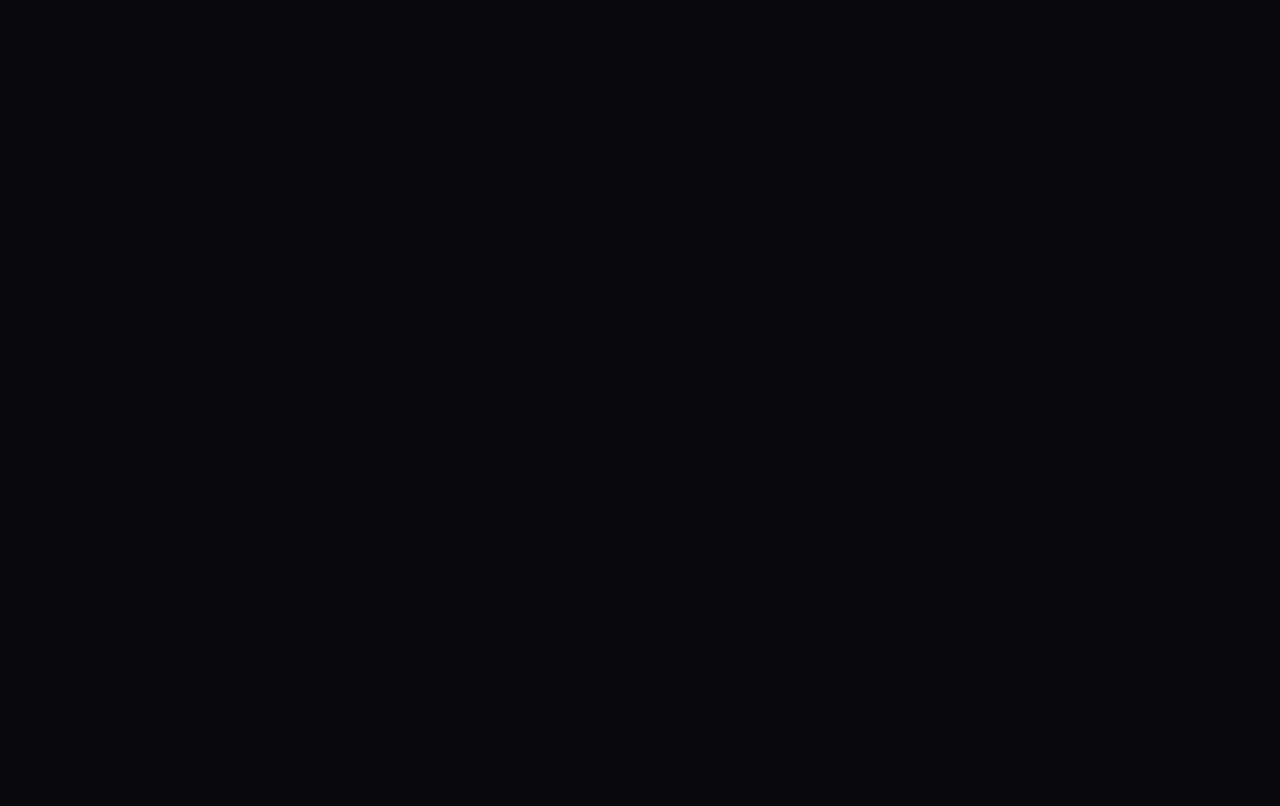
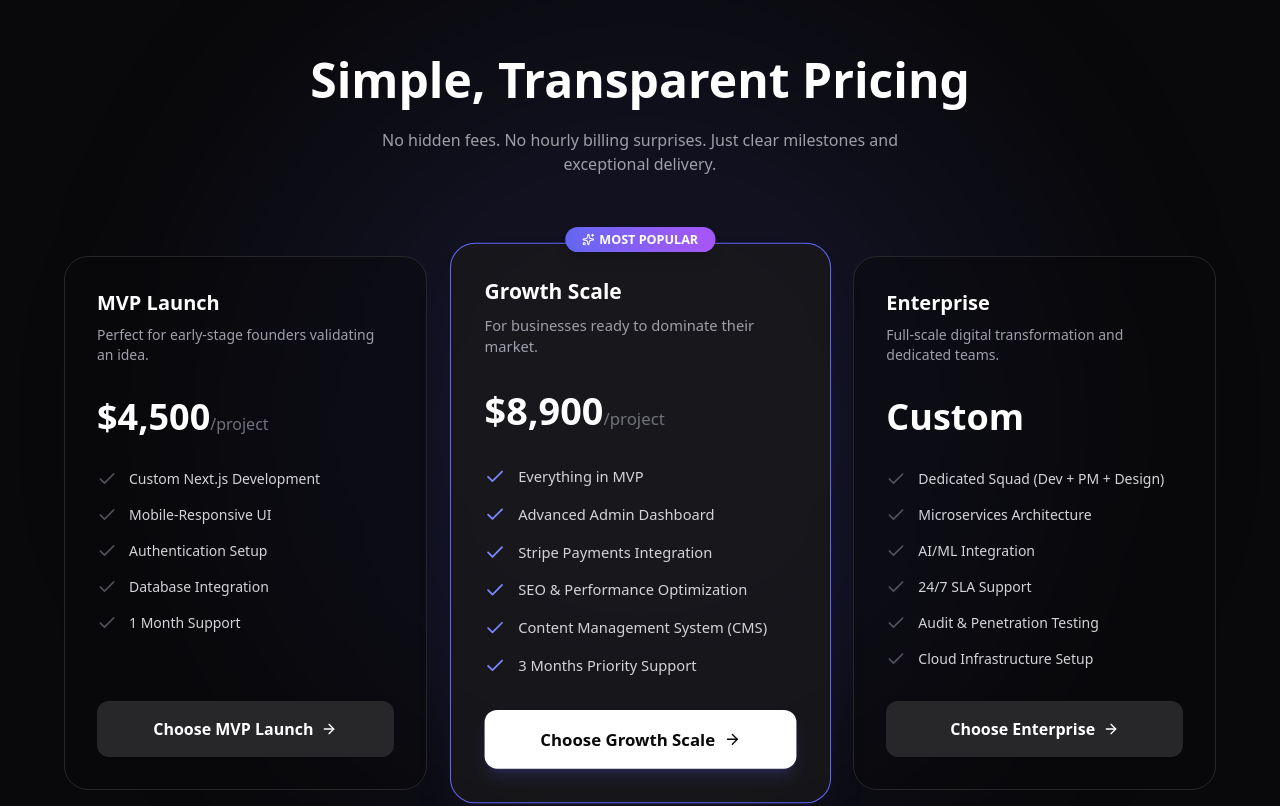
Before and after one commit to toyoneitor3000/flagship-agency, a Next.js app: page / in a window 1280 px wide. Shown: the part 1820-2626 px from the top of the page. Before the commit the page ends 917 px from the top, so only its background shows below. Built offline with nearby package versions, Linux system fonts and the light colour scheme.

Commit message:
FEAT: Add Pricing section and connect Features to Home page

```diff
--- a/package.json
+++ b/package.json
@@ -1,5 +1,5 @@
 {
-  "name": "flagship_web",
+  "name": "purrpurr_web",
   "version": "0.1.0",
   "private": true,
   "scripts": {
--- a/src/app/page.tsx
+++ b/src/app/page.tsx
@@ -1,5 +1,7 @@
 import { Navbar } from '@/components/ui/Navbar';
 import { Hero } from '@/components/ui/Hero';
+import { Features } from '@/components/ui/Features';
+import { Pricing } from '@/components/ui/Pricing';
 import { Footer } from '@/components/ui/Footer';
 
 export default function Home() {
@@ -7,6 +9,8 @@ export default function Home() {
     <main className='min-h-screen bg-zinc-950 selection:bg-indigo-500/30 selection:text-indigo-200'>
       <Navbar />
       <Hero />
+      <Features />
+      <Pricing />
       <Footer />
     </main>
   );
--- a/src/components/ui/Pricing.tsx
+++ b/src/components/ui/Pricing.tsx
@@ -1,31 +1,29 @@
 'use client';
 
 import { motion } from 'framer-motion';
-import { Check } from 'lucide-react';
+import { Check, ArrowRight, Sparkles } from 'lucide-react';
+import Link from 'next/link';
 
 const plans = [
   {
     name: 'MVP Launch',
-    price: '$4,900',
-    description: 'Perfect for startups validating an idea.',
-    features: ['Landing Page + Core Feature', 'Next.js + Tailwind Stack', '2 Weeks Delivery', 'Basic SEO Setup', '1 Month Support'],
-    cta: 'Start MVP',
+    price: '$4,500',
+    description: 'Perfect for early-stage founders validating an idea.',
+    features: ['Custom Next.js Development', 'Mobile-Responsive UI', 'Authentication Setup', 'Database Integration', '1 Month Support'],
     popular: false,
   },
   {
-    name: 'Scale-Up Product',
-    price: '$12,500',
-    description: 'Full-featured application for growth.',
-    features: ['Complex User Flows', 'Authentication & Database', 'Payment Integration (Stripe)', 'Admin Dashboard', '4 Weeks Delivery', 'Priority Support'],
-    cta: 'Scale Now',
+    name: 'Growth Scale',
+    price: '$8,900',
+    description: 'For businesses ready to dominate their market.',
+    features: ['Everything in MVP', 'Advanced Admin Dashboard', 'Stripe Payments Integration', 'SEO & Performance Optimization', 'Content Management System (CMS)', '3 Months Priority Support'],
     popular: true,
   },
   {
-    name: 'Enterprise Custom',
+    name: 'Enterprise',
     price: 'Custom',
-    description: 'Dedicated team for large-scale systems.',
-    features: ['Microservices Architecture', 'AI/ML Integration', 'Custom SLAs', '24/7 Incident Response', 'Audited Security', 'Dedicated Project Manager'],
-    cta: 'Contact Sales',
+    description: 'Full-scale digital transformation and dedicated teams.',
+    features: ['Dedicated Squad (Dev + PM + Design)', 'Microservices Architecture', 'AI/ML Integration', '24/7 SLA Support', 'Audit & Penetration Testing', 'Cloud Infrastructure Setup'],
     popular: false,
   },
 ];
@@ -33,45 +31,61 @@ const plans = [
 export const Pricing = () => {
   return (
     <section className='py-32 bg-zinc-950 relative overflow-hidden' id='pricing'>
+      {/* Ambient Glow */}
+      <div className='absolute top-1/2 left-1/2 -translate-x-1/2 -translate-y-1/2 w-[800px] h-[800px] bg-indigo-500/10 rounded-full blur-[120px] pointer-events-none' />
+
       <div className='container mx-auto px-4 relative z-10'>
         <div className='text-center mb-20'>
-          <h2 className='text-3xl md:text-5xl font-bold text-white mb-6'>Transparent Investment</h2>
-          <p className='text-zinc-400 max-w-2xl mx-auto'>No hidden fees. No hourly billing surprises. Flat-rate pricing for world-class engineering.</p>
+          <h2 className='text-3xl md:text-5xl font-bold text-white mb-6'>Simple, Transparent Pricing</h2>
+          <p className='text-zinc-400 max-w-xl mx-auto'>No hidden fees. No hourly billing surprises. Just clear milestones and exceptional delivery.</p>
         </div>
 
-        <div className='grid grid-cols-1 md:grid-cols-3 gap-8 max-w-6xl mx-auto'>
+        <div className='grid grid-cols-1 lg:grid-cols-3 gap-8 max-w-6xl mx-auto'>
           {plans.map((plan, index) => (
             <motion.div
-              key={index}
+              key={plan.name}
               initial={{ opacity: 0, y: 20 }}
               whileInView={{ opacity: 1, y: 0 }}
               transition={{ delay: index * 0.1 }}
-              className={`relative p-8 rounded-3xl border flex flex-col ${plan.popular ? 'bg-zinc-900/80 border-indigo-500/50 shadow-2xl shadow-indigo-900/20' : 'bg-zinc-900/30 border-zinc-800'}`}
+              className={`relative p-8 rounded-3xl border flex flex-col ${plan.popular ? 'bg-zinc-900/80 border-indigo-500 shadow-2xl shadow-indigo-500/10 scale-105 z-10' : 'bg-zinc-950/50 border-zinc-800 hover:bg-zinc-900/50 transition-colors'}`}
             >
               {plan.popular && (
-                <span className='absolute -top-4 left-1/2 -translate-x-1/2 px-4 py-1 bg-indigo-500 text-white text-xs font-bold rounded-full uppercase tracking-wider'>
-                  Most Popular
-                </span>
+                <div className='absolute -top-4 left-1/2 -translate-x-1/2 px-4 py-1 bg-gradient-to-r from-indigo-500 to-purple-500 text-white text-xs font-bold rounded-full flex items-center gap-1 shadow-lg'>
+                  <Sparkles className='w-3 h-3' />
+                  MOST POPULAR
+                </div>
               )}
 
               <div className='mb-8'>
                 <h3 className='text-xl font-bold text-white mb-2'>{plan.name}</h3>
-                <div className='text-4xl font-bold text-white mb-2'>{plan.price}</div>
-                <p className='text-zinc-400 text-sm'>{plan.description}</p>
+                <p className='text-zinc-400 text-sm h-10'>{plan.description}</p>
               </div>
 
-              <ul className='space-y-4 mb-8 flex-1'>
-                {plan.features.map((feature, i) => (
-                  <li key={i} className='flex items-start gap-3 text-zinc-300 text-sm'>
-                    <Check className='w-5 h-5 text-indigo-400 shrink-0' />
+              <div className='mb-8'>
+                <span className='text-4xl font-bold text-white'>{plan.price}</span>
+                {plan.price !== 'Custom' && <span className='text-zinc-500'>/project</span>}
+              </div>
+
+              <ul className='space-y-4 mb-8 flex-grow'>
+                {plan.features.map((feature) => (
+                  <li key={feature} className='flex items-start gap-3 text-sm text-zinc-300'>
+                    <Check className={`w-5 h-5 shrink-0 ${plan.popular ? 'text-indigo-400' : 'text-zinc-600'}`} />
                     {feature}
                   </li>
                 ))}
               </ul>
 
-              <button className={`w-full py-4 rounded-xl font-bold transition-all ${plan.popular ? 'bg-white text-black hover:bg-indigo-50' : 'bg-zinc-800 text-white hover:bg-zinc-700'}`}>
-                {plan.cta}
-              </button>
+              <Link
+                href='/contact'
+                className={`w-full py-4 rounded-xl font-bold flex items-center justify-center gap-2 transition-all ${
+                  plan.popular
+                    ? 'bg-white text-zinc-950 hover:bg-indigo-50 shadow-lg shadow-indigo-500/20'
+                    : 'bg-zinc-800 text-white hover:bg-zinc-700'
+                }`}
+              >
+                Choose {plan.name}
+                <ArrowRight className='w-4 h-4' />
+              </Link>
             </motion.div>
           ))}
         </div>
```
